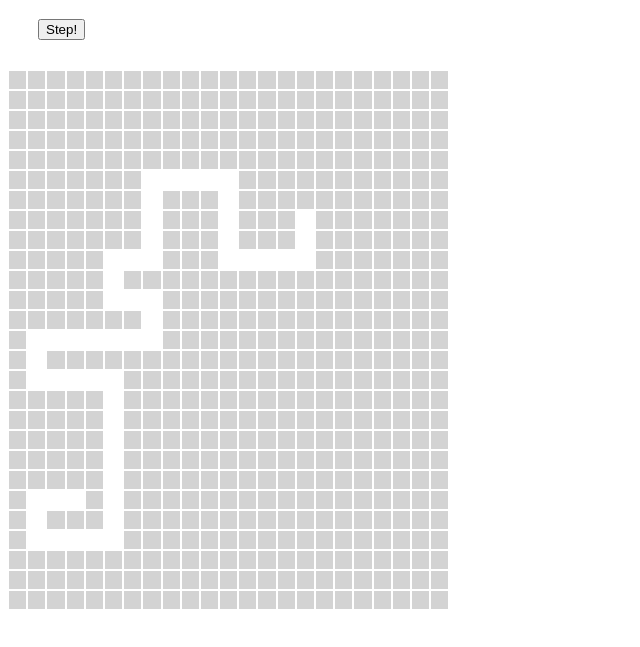
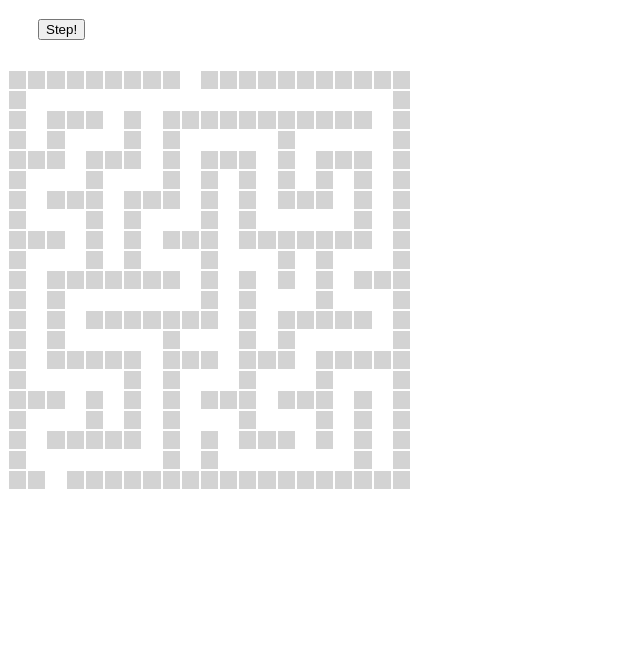
Before and after one commit to jaeniboy/my-maze-mazer, a plain HTML site: page index.html in a window 1280 px wide. Both pictures are taken after a click on the button "Step!". Shown: the part 61-708 px from the top of the page, without its empty margins (0-640 px from the left). Drawn offline with Linux system fonts and the light colour scheme; files that its build step writes are made by us from their sources; files whose address does not match are found by name.

Commit message:
changed folder structure

```diff
--- a/index.html
+++ b/index.html
@@ -19,7 +19,7 @@
 
 const container = document.getElementById("container")
 //const maze = new Maze(7,7, container)
-const maze = new Maze(23,27, container)
+const maze = new Maze(20,20, container)
 maze.addToContainer()
 
 //container.appendChild(maze.drawMaze())//createMaze(11,11))
--- /dev/null
+++ b/scripts/script.js
@@ -0,0 +1,215 @@
+class Maze {
+
+    constructor(dimx,dimy,container) {
+        this.dimx = dimx
+        if (this.dimx % 2 === 0) {this.dimx = this.dimx + 1}
+        this.dimy = dimy
+        if (this.dimy % 2 === 0) {this.dimy = this.dimy + 1}
+        this.spaceField = "s"
+        this.wallField = "w"
+        this.doorField = "d"
+        this.grid = this.createGrid()
+        this.activeField
+        this.path = []
+        this.entryField = []
+        this.playerPath = []
+        this.countdown = ((this.dimy - 1)/2)*((this.dimx - 1)/2)
+        this.container = container
+        this.animationID
+        this.animationInterval = 10
+    }
+
+    getRand(arr) {
+        return arr[Math.floor(Math.random()*arr.length)]
+    }
+
+    getDoorField(coord1, coord2) {
+        let y = Math.max(coord1[0],coord2[0]) - Math.abs(coord1[0] - coord2[0])
+        let x = Math.max(coord1[1],coord2[1]) - Math.abs(coord1[1] - coord2[1])
+
+        Math.abs(coord1[0] - coord2[0]) !==0 && y++
+        Math.abs(coord1[1] - coord2[1]) !==0 && x++
+
+        return [y,x]
+    }
+
+    createRow(firstSign,secondSign) {
+        const arr = new Array(this.dimx).fill(secondSign)
+        for (let i =0; i<this.dimx;i++) {
+             if (i % 2 === 0) {
+                 arr[i] = firstSign
+             }
+        }
+       return arr
+    }
+
+    createGrid() {
+        const arrY = new Array(this.dimy).fill([])
+        for (let i = 0; i < this.dimy; i++) {
+            if (i % 2 ===0) {
+                arrY[i] = this.createRow(this.wallField,this.doorField,this.dimx)
+            } else {
+                arrY[i] = this.createRow(this.doorField,this.spaceField,this.dimx)
+            }
+        }
+        return arrY
+    }
+
+    setInitialField() {
+        let indices = []
+        for (let i =0; i<this.grid.length;i++) {
+            for (let j=0; j<this.grid[i].length;j++) {
+                let value = this.grid[i][j]
+                if (value === "s") {
+                    indices.push([i,j])
+                }
+            }
+        }
+
+        const index = this.getRand(indices)
+        this.activeField = index
+        this.path.push(index)
+        this.grid[index[0]][index[1]] = "v"
+        this.countdown--
+
+        return this.grid
+    }
+
+    checkNeighbours(coords, dimx, dimy) {
+        const neighbours = []
+
+        // check for dimensions
+        coords[0]-2 >= 0 && neighbours.push([coords[0]-2,coords[1]])
+        coords[1]+2 < dimx && neighbours.push([coords[0],coords[1]+2])
+        coords[0]+2 < dimy && neighbours.push([coords[0]+2,coords[1]])
+        coords[1]-2 >= 0 && neighbours.push([coords[0],coords[1]-2])
+
+        return neighbours.filter((d) => {return this.grid[d[0]][d[1]] === "s"})
+    }
+
+    makeStep() {
+        if (this.countdown === 0) {
+            this.buildWalls()
+            this.countdown--
+            //clearInterval(this.AnimationID)
+        } else if (this.countdown > 0) {
+            if (!this.activeField) {
+                this.setInitialField()
+            } else {
+                const neighbours = this.checkNeighbours(this.activeField, this.dimx, this.dimy)
+                if (neighbours.length > 0) {
+                    const nextField = this.getRand(neighbours)
+                    const doorField = this.getDoorField(this.activeField,nextField)
+                    this.grid[doorField[0]][doorField[1]] = "v"
+                    this.grid[nextField[0]][nextField[1]] = "v"
+                    this.activeField = nextField
+                    this.path.push(nextField)
+                    this.countdown--
+                } else {
+                    this.activeField = this.path.pop()
+                    this.makeStep()
+                }
+            }
+        }
+
+        return this.grid
+    }
+
+    buildWalls() {
+        this.grid = this.grid.map(row=>row.map(d=>d==="d"?"w":d))
+        this.setExitPoints()
+    }
+
+    setExitPoints() {
+        const top = this.grid[0].map((d,i)=>{return this.grid[1][i] === "v" ? [0,i] : []}).filter(d=>d.length > 0)
+        const bottom = this.grid[this.dimy-1].map((d,i)=>{return this.grid[this.dimy-2][i] === "v" ? [this.dimy-1,i] : []}).filter(d=>d.length > 0)
+
+        const topExit = this.getRand(top)
+        const bottomExit = this.getRand(bottom)
+
+        this.grid[topExit[0]][topExit[1]] = "v"
+        this.grid[bottomExit[0]][bottomExit[1]] = "v"
+
+        this.entryField = topExit
+        // this.playerPath.push(topExit)
+    }
+
+    drawMaze() {
+
+        const elem = document.createElement("div")
+
+        for (let [rowindex,row] of this.grid.entries()) {
+            let rowDiv = document.createElement("div")
+            rowDiv.className = "row"
+            for (let [colindex, value] of row.entries()) {
+                let square = document.createElement("div")
+                square.innerText = value
+                square.className = value + " square"
+                square.setAttribute("data-y", rowindex)
+                square.setAttribute("data-x", colindex)
+                square.onmouseover = (e) => {
+                    this.gameFuncs(e)
+                }
+                if (rowindex === this.entryField[0] && colindex === this.entryField[1]) {
+                    this.playerPath.push(square)
+                }
+                rowDiv.appendChild(square)
+            }
+
+            elem.appendChild(rowDiv)
+        }
+        return elem
+    }
+    gameFuncs(e) {
+        // PlayerMode here
+        const val = e.target.innerText
+        const coords = this.getCoordsFromSquare(e.target)//[Number(e.target.getAttribute("data-y")),Number(e.target.getAttribute("data-x"))]
+        const neighbours = [
+            [coords[0]-1,coords[1]],
+            [coords[0],coords[1]+1],
+            [coords[0]+1,coords[1]],
+            [coords[0],coords[1]-1]
+        ]
+        const lastVisited = this.playerPath.slice(-1)[0]
+        const lastVisitedCoords = this.getCoordsFromSquare(lastVisited)//[Number(lastVisited.getAttribute("data-y")]
+        const scndLastVisited = this.playerPath.slice(-2)[0]
+        console.log("scndLastVisited", scndLastVisited)
+        if (this.countdown === -1 && val === "v") { // check if game mode and not wall
+            if (
+                JSON.stringify(neighbours).includes(JSON.stringify(lastVisitedCoords)) || // check if a neighbour was currently hovered
+                JSON.stringify(coords) === JSON.stringify(lastVisitedCoords)
+            ) {
+                e.target.classList.add("hovered")
+                this.playerPath.push(e.target)
+            } else if (
+                e.target === scndLastVisited
+            ) {
+                console.log("scndlastVisited")
+            }
+        }
+    }
+
+    getCoordsFromSquare(elem) {
+        return [Number(elem.getAttribute("data-y")),Number(elem.getAttribute("data-x"))]
+    }
+
+    addToContainer() {
+        this.container.innerHTML = ""
+        this.container.appendChild(this.drawMaze())
+    }
+
+    animate() {
+        if (this.countdown < 0) {
+            alert("done")
+        } else {
+        setTimeout(()=>{
+            //!this.activeField ? this.setInitialField() : this.makeStep()
+            this.makeStep()
+            console.log("running")
+            this.addToContainer()
+            this.animate()
+        },this.animationInterval)
+        }
+    }
+
+}
--- /dev/null
+++ b/styles/style.css
@@ -0,0 +1,40 @@
+#container {
+  font-family: "curier new", monospace;
+}
+
+.row {
+  overflow: hidden;
+}
+
+.square {
+  float: left;
+  width: 1.2em;
+  text-align: center;
+  border-color: white;
+  border-style: solid;
+  border-width: 1px;
+  color: rgba(0,0,0,0);
+  box-sizing: border-box;
+}
+
+.w {
+  background-color: black;
+}
+
+.d {
+  background-color: black;
+}
+
+.s, .d, .w {
+  /* color: black; */
+  background-color: lightgray;
+}
+
+.v {
+  background-color: white;
+  /* color: white; */
+}
+
+.hovered {
+  background-color: orange;
+}
```
